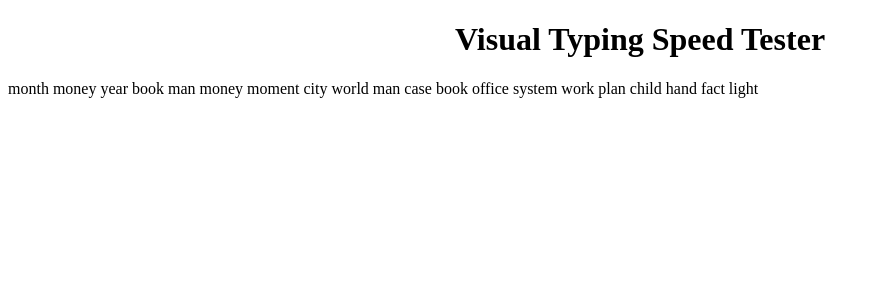
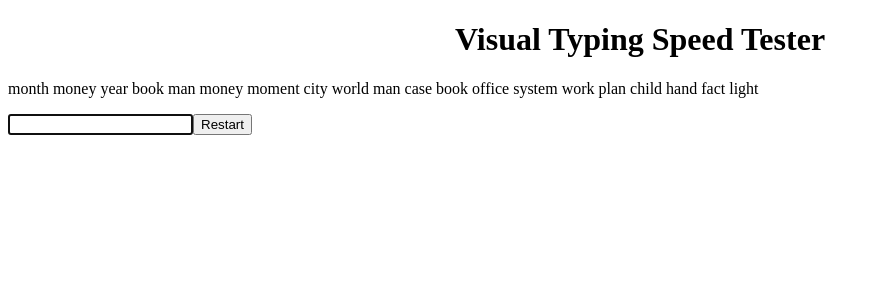
Before and after one commit to PrajuMaharjan/Visual_Typing_Speed_Tester, a React (Vite) app: page / in a window 1280 px wide. Shown: the top 300 px of the page, without its empty margins (0-880 px from the left). Built offline with nearby package versions, Linux system fonts and the light colour scheme.

Commit message:
Made the typing character tester : Text goes green with strike-through decoartion when correct and red when incorrect
useTypingEngine.ts contains typing and word reset logic

App.tsx contains a word bank,input field and Reset button

```diff
--- a/src/App.tsx
+++ b/src/App.tsx
@@ -1,14 +1,43 @@
-import { useState } from "react";
-import { generateWords } from "./constants/words";
+import { useTypingEngine } from "./hooks/useTypingEngine";
 
 function App() {
-  const [words,setWords]=useState<string[]>(()=>generateWords(20));
+  const {target,typed,handleInputChange,reset}=useTypingEngine();
 
   return (
     <div>
       <h1>Visual Typing Speed Tester</h1>
 
-      <p>{words.join(' ')}</p>
+      {/* the field where the words appear */}
+      <p>{[...target].map((char,i)=>{
+            let color="black";
+            let textDecoration="none";
+
+            if(i<typed.length){
+              if(typed[i] === char){
+                color="green";
+                textDecoration="line-through";
+              } else{
+                color="red";
+            }
+          }
+
+            return(
+              <span key={i} style={{color,textDecoration}}>
+                {char}
+              </span>
+            );
+          })}
+      </p>
+
+      {/* The field where the user types */}
+      <input value={typed}
+             onChange={(e)=>handleInputChange(e.target.value)}
+             autoFocus
+      />
+
+      {/* Restart Button */}
+      <button onClick={reset}>Restart</button>
+
     </div>
   );
 }
--- /dev/null
+++ b/src/hooks/useTypingEngine.ts
@@ -0,0 +1,25 @@
+import { useState } from "react";
+import { generateWords } from "../constants/words";
+
+const WORD_COUNT=20;
+
+export function useTypingEngine(){
+    const [words,setWords]=useState<string[]>(()=>generateWords(WORD_COUNT));
+    const [typed,setTyped]=useState("");
+
+    const target=words.join(" ");
+
+    function handleInputChange(value : string){
+        if(value.length>target.length) return;
+        setTyped(value);
+    }
+
+    function reset(){
+        setWords(generateWords(WORD_COUNT));
+        setTyped("");
+    }
+
+    return{
+        target,typed,handleInputChange,reset
+    };
+}
```
